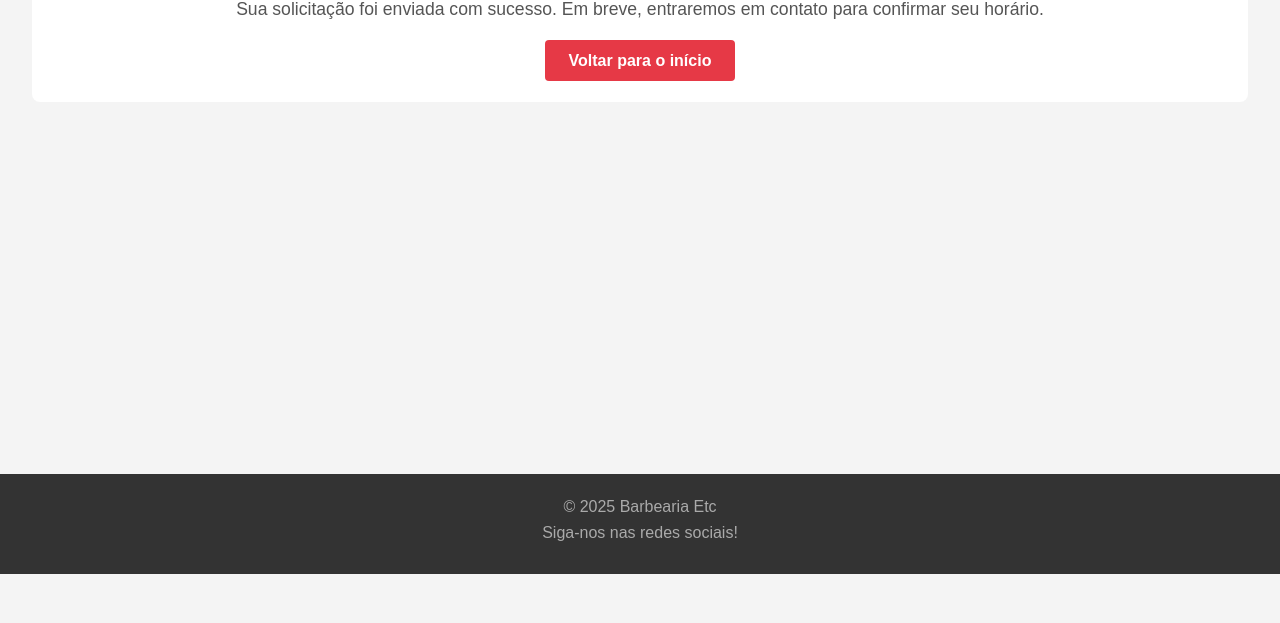
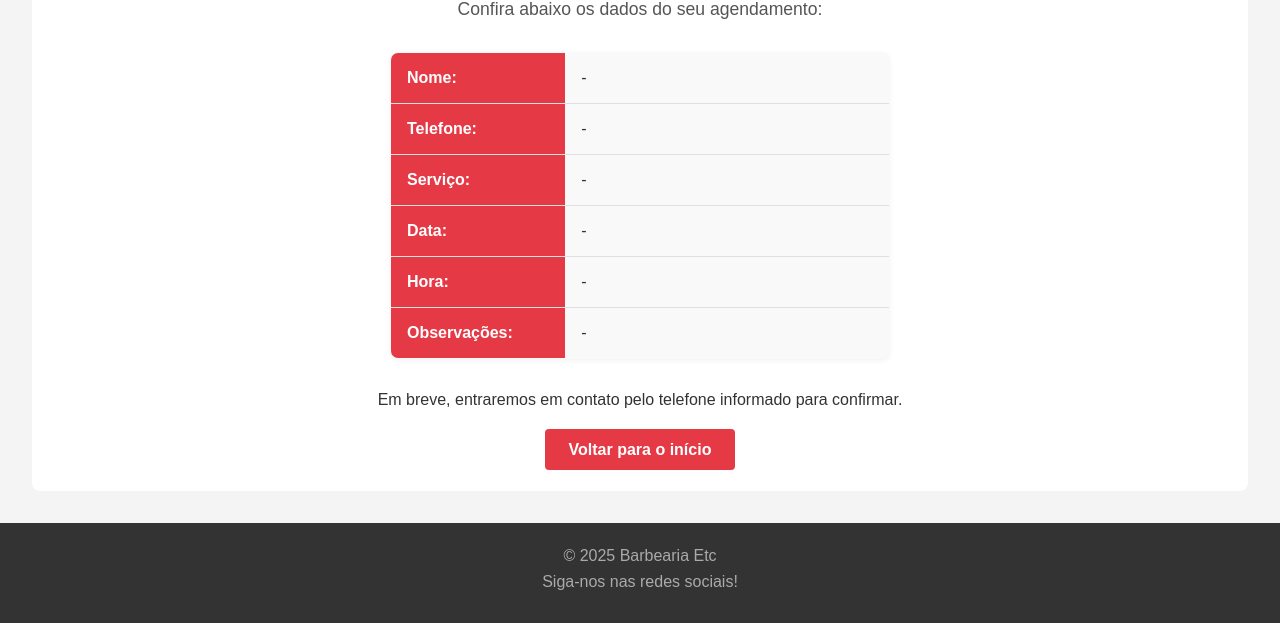
Before and after one commit to david-rocha-1775/trabalho-dev-web, a plain HTML site: page views/sucesso.html in a window 1280 px wide. Shown: the part 226-849 px from the top of the page. Before the commit the page ends 800 px from the top, so only its background shows below. Drawn offline with Linux system fonts and the light colour scheme.

Commit message:
cadastro e agendamento
agora tem uma tabela mostrando a confrimaçao do cadastro e do agendamento

```diff
--- a/public/css/style.css
+++ b/public/css/style.css
@@ -468,3 +468,49 @@ footer p {
     margin-left: auto;
     margin-right: auto;
 }
+
+/* ========================================= */
+/* ESTILOS: TABELA DE SUCESSO / RESUMO       */
+/* ========================================= */
+
+.resumo-container {
+    display: flex;
+    justify-content: center;
+    margin: 1.5rem 0;
+}
+
+.resumo-tabela {
+    width: 100%;
+    max-width: 500px; /* Limita a largura para não ficar gigante */
+    border-collapse: collapse; /* Junta as bordas */
+    text-align: left;
+    background-color: #f9f9f9;
+    border-radius: 8px;
+    overflow: hidden; /* Respeita o border-radius */
+    box-shadow: 0 2px 5px rgba(0,0,0,0.05);
+    border: 1px solid #eee;
+}
+
+.resumo-tabela th,
+.resumo-tabela td {
+    padding: 1rem;
+    border-bottom: 1px solid #e0e0e0;
+}
+
+.resumo-tabela th {
+    background-color: #E63946; /* Vermelho da marca no cabeçalho lateral */
+    color: white;
+    width: 35%; /* Tamanho da coluna de rótulos */
+    font-weight: bold;
+}
+
+.resumo-tabela td {
+    color: #333;
+    font-weight: 500;
+}
+
+/* Remove a borda da última linha para ficar mais limpo */
+.resumo-tabela tr:last-child th,
+.resumo-tabela tr:last-child td {
+    border-bottom: none;
+}
--- a/views/sucesso.html
+++ b/views/sucesso.html
@@ -11,8 +11,8 @@
 
     <header>
         <div class="logo-container">
-                <a href="home.html"><img src="../public/images/logo.png" alt="Logo Barbearia" class="logo-img"></a>
-            </div>
+            <a href="home.html"><img src="../public/images/logo.png" alt="Logo Barbearia" class="logo-img"></a>
+        </div>
         <nav>
             <ul>
                 <li><a href="servicos.html">Serviços</a></li>
@@ -26,8 +26,40 @@
 
     <main class="main-content">
         <section class="intro-text" style="text-align: center;">
-            <h2>Agendamento Solicitado!</h2>
-            <p style="margin-bottom: 2rem;">Sua solicitação foi enviada com sucesso. Em breve, entraremos em contato para confirmar seu horário.</p>
+            <h2>Solicitação Enviada!</h2>
+            <p>Confira abaixo os dados do seu agendamento:</p>
+
+            <div class="resumo-container">
+                <table class="resumo-tabela">
+                    <tr>
+                        <th>Nome:</th>
+                        <td id="res-nome">Carregando...</td>
+                    </tr>
+                    <tr>
+                        <th>Telefone:</th>
+                        <td id="res-telefone">-</td>
+                    </tr>
+                    <tr>
+                        <th>Serviço:</th>
+                        <td id="res-servico">-</td>
+                    </tr>
+                    <tr>
+                        <th>Data:</th>
+                        <td id="res-data">-</td>
+                    </tr>
+                    <tr>
+                        <th>Hora:</th>
+                        <td id="res-hora">-</td>
+                    </tr>
+                    <tr>
+                        <th>Observações:</th>
+                        <td id="res-obs">-</td>
+                    </tr>
+                </table>
+            </div>
+
+            <p style="margin-top: 2rem; margin-bottom: 2rem;">Em breve, entraremos em contato pelo telefone informado para confirmar.</p>
+
             <a href="home.html" class="btn-cta">Voltar para o início</a>
         </section>
     </main>
@@ -38,5 +70,41 @@
         <p>Siga-nos nas redes sociais!</p>
     </footer>
 
+    <script>
+        // Pega os parâmetros da URL (ex: ?nome=Joao&data=2025-01-01...)
+        const params = new URLSearchParams(window.location.search);
+
+        // Dicionário para mostrar o nome do serviço em vez do código
+        const servicosMap = {
+            'corte': 'Corte de Cabelo (R$ 40,00)',
+            'barba': 'Barba Completa (R$ 35,00)',
+            'combo': 'Combo (Cabelo + Barba) (R$ 70,00)',
+            'pezinho': 'Pezinho (R$ 15,00)'
+        };
+
+        // Função simples para preencher o texto pelo ID
+        // Se não tiver dado na URL, coloca um traço "-"
+        document.getElementById('res-nome').innerText = params.get('nome') || '-';
+        document.getElementById('res-telefone').innerText = params.get('telefone') || '-';
+
+        // Para o serviço, tentamos achar o nome bonito no mapa acima
+        const codServico = params.get('servico');
+        document.getElementById('res-servico').innerText = servicosMap[codServico] || codServico || '-';
+
+        // Para a data, vamos tentar formatar para dia/mês/ano se possível
+        const dataRaw = params.get('data');
+        if(dataRaw) {
+            const dataObj = new Date(dataRaw);
+            // Ajuste de fuso horário simples (para não voltar um dia)
+            dataObj.setMinutes(dataObj.getMinutes() + dataObj.getTimezoneOffset());
+            document.getElementById('res-data').innerText = dataObj.toLocaleDateString('pt-BR');
+        } else {
+            document.getElementById('res-data').innerText = '-';
+        }
+
+        document.getElementById('res-hora').innerText = params.get('hora') || '-';
+        document.getElementById('res-obs').innerText = params.get('obs') || '-';
+    </script>
+
 </body>
 </html>
```
Also changed, not shown: views/cadastro.html (+1 -1 lines), views/cadastro_sucesso.html (added, +66 -0 lines).
